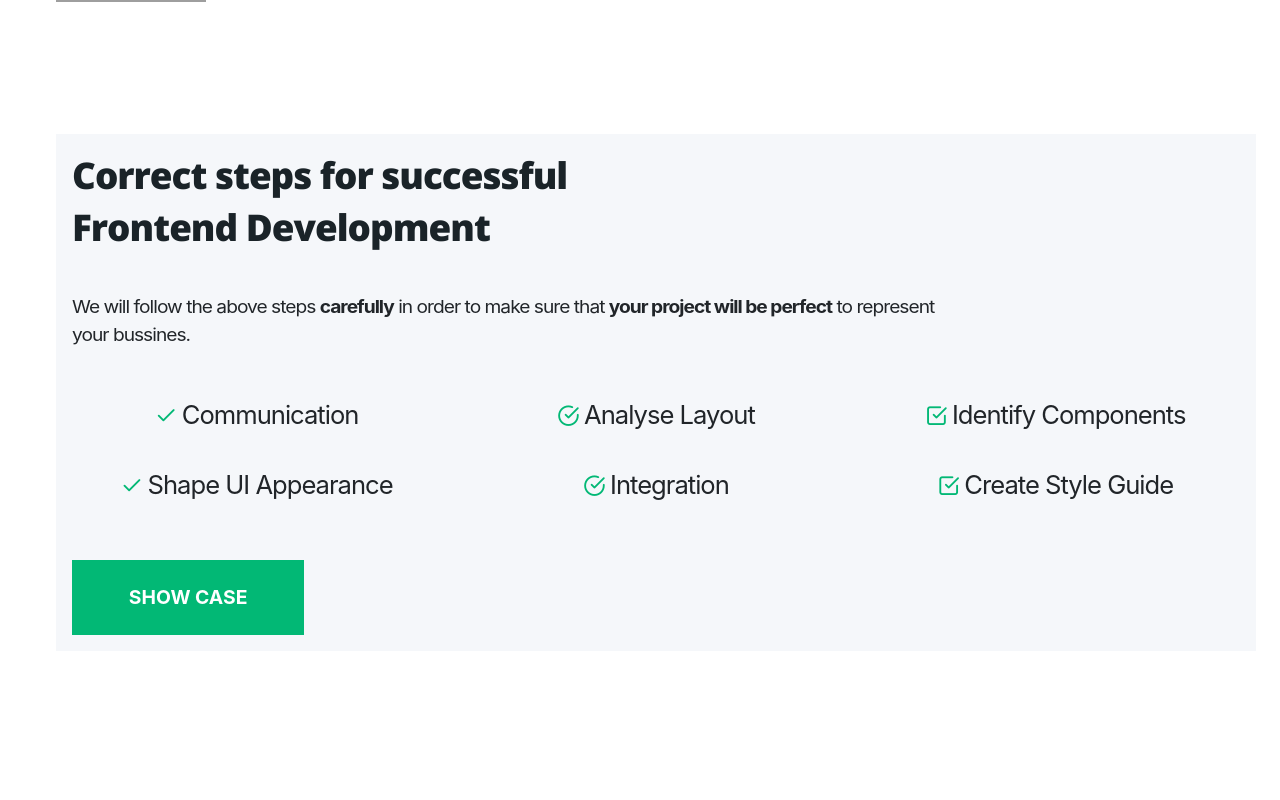
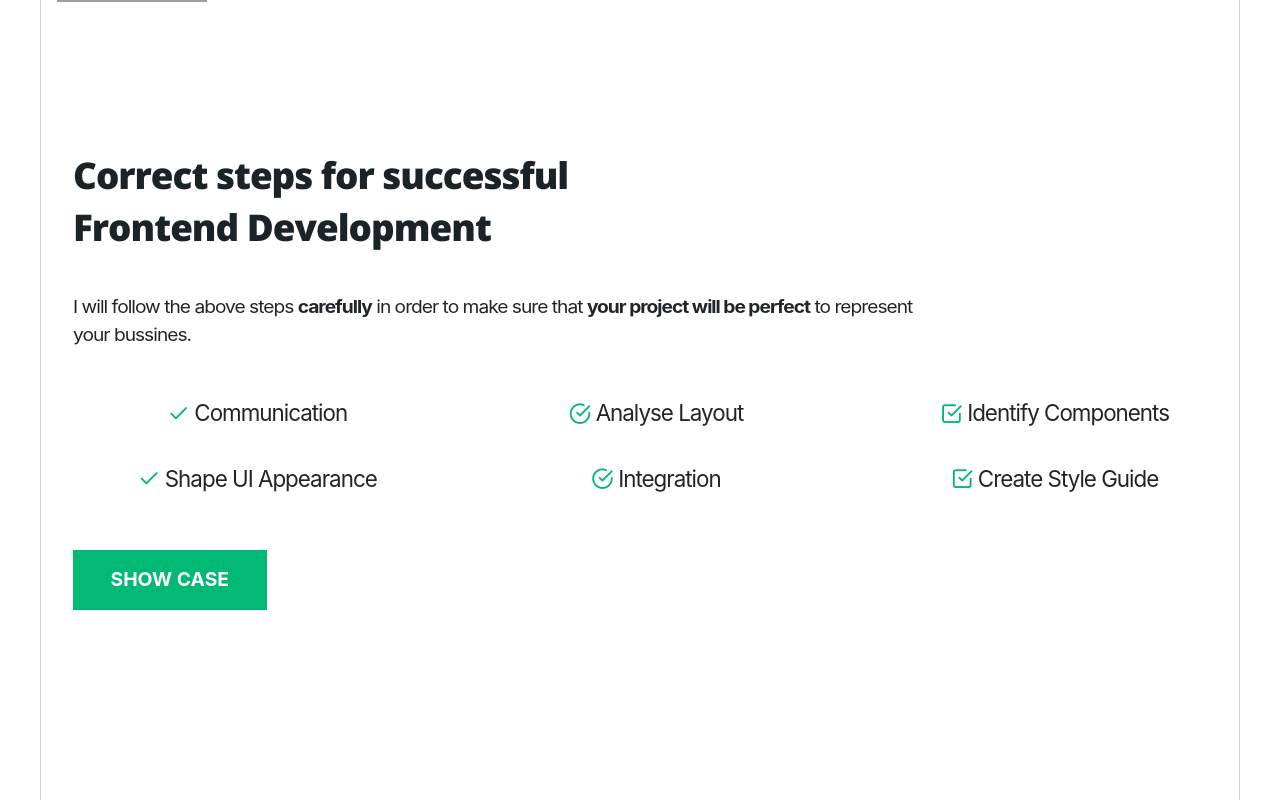
Before and after one commit to valvic66/website3, a Vue app: page /#/howiwork in a window 1280 px wide. Shown: the top 800 px of the page. Built offline with nearby package versions, Linux system fonts and the light colour scheme; grey boxes are pictures that could not be loaded.

Commit message:
22-Jan-2018/19:00

```diff
--- a/index.html
+++ b/index.html
@@ -4,6 +4,7 @@
     <meta charset="utf-8">
     <meta name="viewport" content="width=device-width,initial-scale=1.0">
     <title>Micu Valentin</title>
+    <link rel="icon" href="http://icons.iconarchive.com/icons/icons8/android/256/Network-Domain-icon.png">
   </head>
   <body>
     <div id="app"></div>
--- a/src/App.vue
+++ b/src/App.vue
@@ -24,7 +24,7 @@ export default {
 @import '../node_modules/bootstrap/scss/bootstrap.scss';
 
 #app {
-  overflow-y: scroll;
+  // overflow-y: scroll;
 }
 html {
   overflow-y: scroll;
@@ -34,6 +34,9 @@ html {
 <style scoped lang="scss">
 .wrapper {
   max-width: 1200px;
+  height: 100vw;
   margin: 0 auto;
+  border-left: solid lightgrey 1px;
+  border-right: solid lightgrey 1px;
 }
 </style>
--- a/src/components/HowWeWork.vue
+++ b/src/components/HowWeWork.vue
@@ -1,7 +1,7 @@
 <template>
   <div class='howwework'>
     <div class="howwework-title">Correct steps for successful <br />Frontend Development</div>
-    <div class="howwework-text">We will follow the above steps <b>carefully</b> in order to make sure that <b>your project will be perfect</b> to represent your bussines. </div>
+    <div class="howwework-text">I will follow the above steps <b>carefully</b> in order to make sure that <b>your project will be perfect</b> to represent your bussines. </div>
     <div class="howwework-req">
       <div class="row">
         <div class="col-12 col-sm-6 col-md-4 col-lg-4 isFlexCenter">
@@ -56,7 +56,7 @@ export default {
 .howwework {
   width: 100%;
   padding: 1em;
-  background-color: #f5f7fa;
+  // background-color: #f5f7fa;
   .howwework-title {
     // background-color: lightblue;
     font-family: 'Open Sans', sans-serif;
@@ -148,9 +148,7 @@ export default {
   }
 }
 
-@media screen and (min-width: 768px) {}
-
-@media screen and (min-width: 990px) {
+@media screen and (min-width: 768px) {
   .howwework {
     .howwework-title {
     font-size: 2.3em;
@@ -165,7 +163,7 @@ export default {
     .howwework-req {
       margin: 1.8em 0;
       .req-item {
-        font-size: 1.6em;
+        font-size: 1.4em;
       }
       .req-icon {
         padding-right: .2em;
@@ -173,9 +171,11 @@ export default {
       }
     }
     .howwework-button {
-      padding: 1.2em 0;
-      max-width: 12em;
+      padding: .8em 0;
+      max-width: 10em;
     }
   }
 }
+
+@media screen and (min-width: 990px) {}
 </style>
--- a/src/components/NavMenu.vue
+++ b/src/components/NavMenu.vue
@@ -361,12 +361,13 @@ export default {
       padding: 1.2em 0;
       max-width: 12em;
     }
+    .submenu {
+      display: none;
+    }
   }
 }
 
-@media screen and (min-width: 768px) {}
-
-@media screen and (min-width: 990px) {
+@media screen and (min-width: 768px) {
   .header-container-desktop {
     padding-top: 2em;
     padding-bottom: 1em;
@@ -406,6 +407,8 @@ export default {
   }
 }
 
+@media screen and (min-width: 990px) {}
+
 @keyframes header_slide {
     from {transform: translateY(-100px);}
     to {transform: translateY(0);}
--- a/src/components/ShowCase.vue
+++ b/src/components/ShowCase.vue
@@ -1,8 +1,8 @@
 <template>
   <div class="show-case">
-		<div class="show-case__title">Sample Work.</div>
+		<div class="show-case__title">Sample Work</div>
 		<div class="show-case__panel row">
-			<div class="show-case__panel__item col-12 col-sm-6 col-md-6 col-lg-4 col-xl-4 effect">
+			<div class="show-case__panel__item col-12 col-sm-6 col-md-6 col-lg-4 col-xl-4">
 				<div class="show-case__panel__item__img">
 					<a href='https://valvic66.github.io/website3/#/' target='_blank'><img src="https://cdn.rawgit.com/valvic66/website3/b50e9a33/src/assets/tinified/Presentation_Site.png" width="300" /></a>
 				</div>
@@ -101,11 +101,16 @@ export default {
 .show-case {
 	/* background-color: rgb(233, 233, 39); */
 	max-width: 100%;
-  	margin: 1em;
+	margin: 1em;
 }
 
 /* isFlexCol */
 .show-case__title {
+	animation-name: sample_slide;
+  animation-duration: .6s;
+  animation-fill-mode: both;
+	animation-delay: .3s;
+
 	font-family: 'Open Sans', sans-serif;
 	font-size: 1.4em;
 	letter-spacing: -1px;
@@ -137,13 +142,21 @@ export default {
 .show-case__panel__item__img {
 	cursor: pointer;
 	align-self: center;
-	box-shadow: 1px 1px 5px lightgrey;
+	// box-shadow: 1px 1px 5px lightgrey;
 	margin-bottom: 1em;
+	border:solid lightgrey 1px;
+}
+.show-case__panel__item__img:hover {
+	transition-duration: .3s;
+	transform: scale(1.1);
 }
 .show-case__panel__item__img img {
 	max-width: 100%;
+
 }
+.show-case__panel__item__img img:hover {
 
+}
 .show-case__panel__item__descr {
 	display: flex;
 	flex-direction: column;
@@ -167,9 +180,7 @@ export default {
 	}
 }
 
-@media screen and (min-width: 768px) {}
-
-@media screen and (min-width: 990px) {
+@media screen and (min-width: 768px) {
   .show-case__title {
 		font-size: 2.3em;
 	}
@@ -177,4 +188,11 @@ export default {
 		font-size: 1.1em;
 	}
 }
+
+@media screen and (min-width: 990px) {}
+
+@keyframes sample_slide {
+    from {transform: translateX(-1000px);}
+    to {transform: translateY(0);}
+}
 </style>
```
Also changed, not shown: 19 other files (tests, documents, lock files or other folders). Lines whose indentation alone changed are shown as unchanged.
